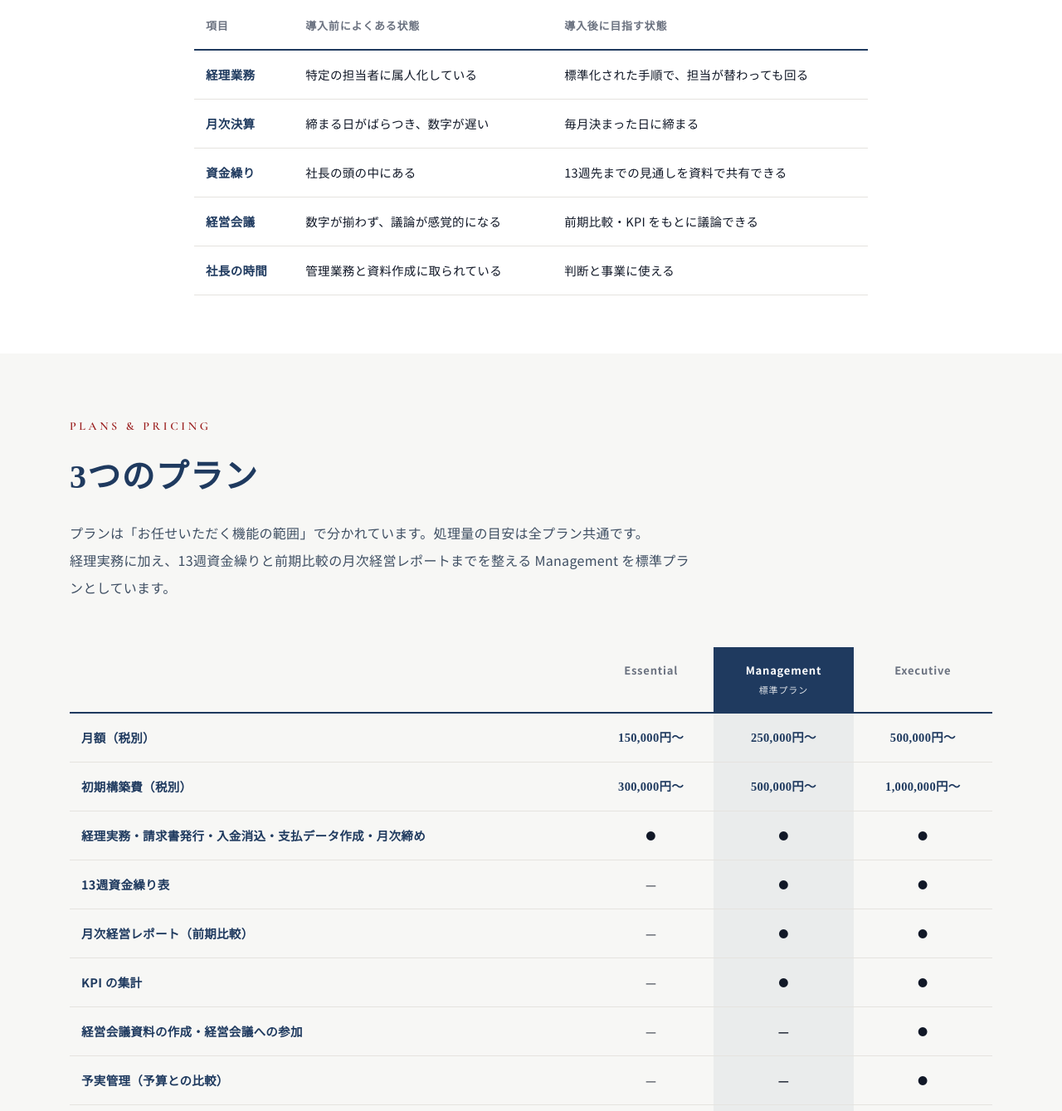
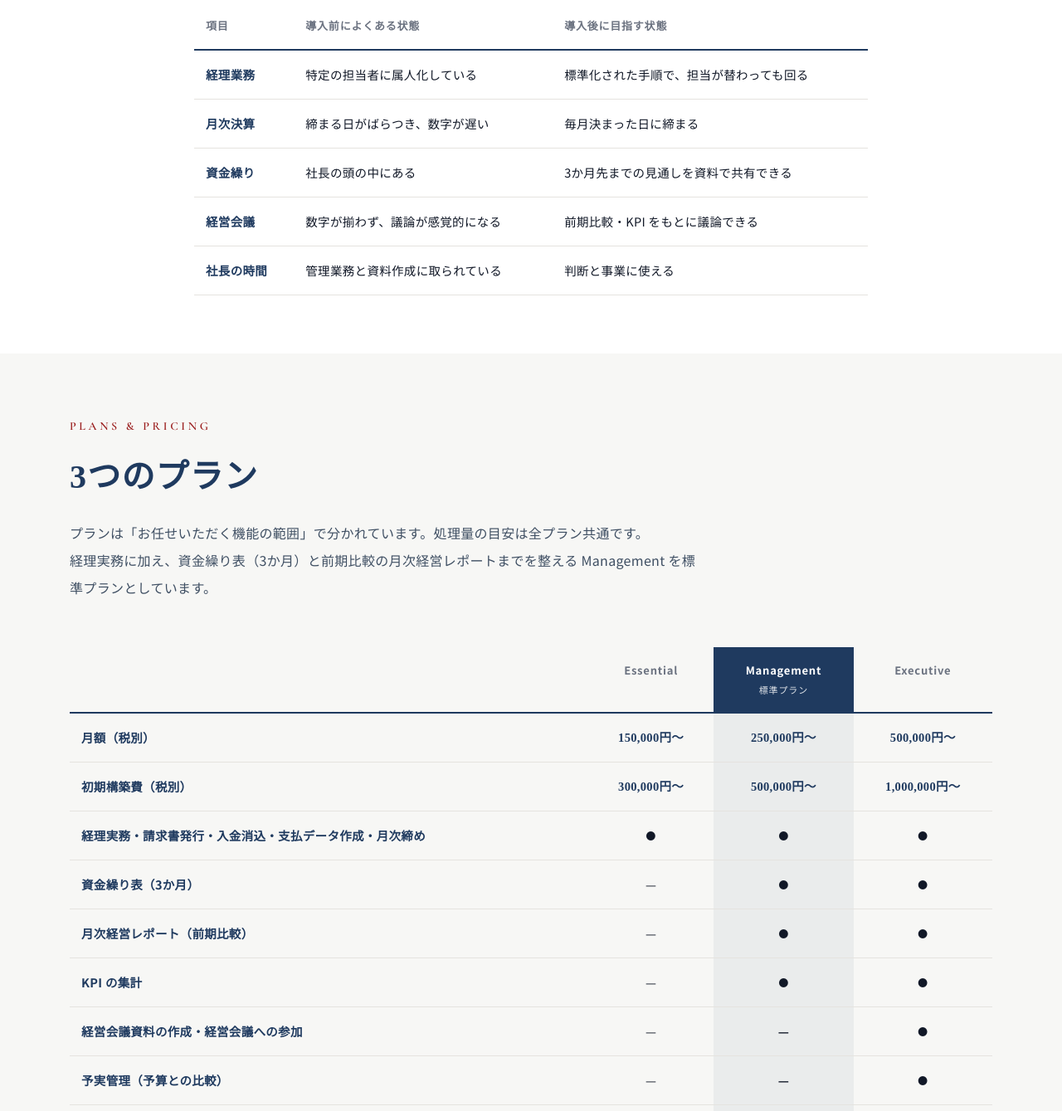
Before and after one commit to 1p-cpu/c-suite.co, a plain HTML site: page docs/services/bpo/index.html in a window 1280 px wide. Shown: the part 3377-4716 px from the top of the page at 83% size. Drawn offline with nearby package versions, Linux system fonts and the light colour scheme.

Commit message:
BPO LP: 「13週資金繰り表」を「資金繰り表（3か月）」に名称変更（本人指示）
Co-Authored-By: Claude Opus 5.5 <noreply@anthropic.com>
Claude-Session: https://claude.ai/code/session_01ULPT3rk25hVAmaCp2Q7XAB

```diff
--- a/docs/services/bpo/index.html
+++ b/docs/services/bpo/index.html
@@ -115,7 +115,7 @@
     </div>
     <div class="card-grid card-grid--3">
       <div class="card"><span class="card-label">01 — 経理</span><h3 class="card-title">日々の経理実務と月次締め</h3><ul class="card-list"><li>経理実務（仕訳入力）</li><li>請求書の発行</li><li>入金消込</li><li>支払データの作成</li><li>月次締め</li></ul></div>
-      <div class="card"><span class="card-label">02 — 財務</span><h3 class="card-title">資金の見通しを、資料で持つ</h3><ul class="card-list"><li>13週資金繰り表</li><li>金融機関向け資料の作成</li><li>財務改善の提案</li></ul></div>
+      <div class="card"><span class="card-label">02 — 財務</span><h3 class="card-title">資金の見通しを、資料で持つ</h3><ul class="card-list"><li>資金繰り表（3か月）</li><li>金融機関向け資料の作成</li><li>財務改善の提案</li></ul></div>
       <div class="card"><span class="card-label">03 — 経営管理</span><h3 class="card-title">数字を、経営判断の材料に</h3><ul class="card-list"><li>月次経営レポート（前期比較）</li><li>KPI の集計</li><li>予実管理（予算との比較）</li><li>経営会議資料・会議への参加</li></ul></div>
     </div>
     <p class="note" style="margin-top:20px;">ご利用いただける機能はプランにより異なります（<a href="#plans">プラン比較</a>）。</p>
@@ -149,7 +149,7 @@
         <tbody>
           <tr><td>経理業務</td><td>特定の担当者に属人化している</td><td>標準化された手順で、担当が替わっても回る</td></tr>
           <tr><td>月次決算</td><td>締まる日がばらつき、数字が遅い</td><td>毎月決まった日に締まる</td></tr>
-          <tr><td>資金繰り</td><td>社長の頭の中にある</td><td>13週先までの見通しを資料で共有できる</td></tr>
+          <tr><td>資金繰り</td><td>社長の頭の中にある</td><td>3か月先までの見通しを資料で共有できる</td></tr>
           <tr><td>経営会議</td><td>数字が揃わず、議論が感覚的になる</td><td>前期比較・KPI をもとに議論できる</td></tr>
           <tr><td>社長の時間</td><td>管理業務と資料作成に取られている</td><td>判断と事業に使える</td></tr>
         </tbody>
@@ -163,7 +163,7 @@
     <div class="section-head">
       <span class="sec-label">Plans &amp; Pricing</span>
       <h2 class="section-title">3つのプラン</h2>
-      <p class="section-sub">プランは「お任せいただく機能の範囲」で分かれています。処理量の目安は全プラン共通です。<br class="pc-br" />経理実務に加え、13週資金繰りと前期比較の月次経営レポートまでを整える Management を標準プランとしています。</p>
+      <p class="section-sub">プランは「お任せいただく機能の範囲」で分かれています。処理量の目安は全プラン共通です。<br class="pc-br" />経理実務に加え、資金繰り表（3か月）と前期比較の月次経営レポートまでを整える Management を標準プランとしています。</p>
     </div>
     <p class="bpo-scroll-hint">表は横にスクロールできます →</p>
     <div class="table-wrap">
@@ -173,7 +173,7 @@
           <tr><td>月額（税別）</td><td class="price">150,000円〜</td><td class="price">250,000円〜</td><td class="price">500,000円〜</td></tr>
           <tr><td>初期構築費（税別）</td><td class="price">300,000円〜</td><td class="price">500,000円〜</td><td class="price">1,000,000円〜</td></tr>
           <tr><td>経理実務・請求書発行・入金消込・支払データ作成・月次締め</td><td>●</td><td>●</td><td>●</td></tr>
-          <tr><td>13週資金繰り表</td><td>—</td><td>●</td><td>●</td></tr>
+          <tr><td>資金繰り表（3か月）</td><td>—</td><td>●</td><td>●</td></tr>
           <tr><td>月次経営レポート（前期比較）</td><td>—</td><td>●</td><td>●</td></tr>
           <tr><td>KPI の集計</td><td>—</td><td>●</td><td>●</td></tr>
           <tr><td>経営会議資料の作成・経営会議への参加</td><td>—</td><td>—</td><td>●</td></tr>
@@ -203,7 +203,7 @@
         <li>請求書の発行（金額・送付先は御社が確定）</li>
         <li>入金消込・未入金の検知</li>
         <li>支払データの作成（承認・振込は御社）</li>
-        <li>13週資金繰り・月次経営レポート（前期比較）・KPI（Management 以上）</li>
+        <li>資金繰り表（3か月）・月次経営レポート（前期比較）・KPI（Management 以上）</li>
         <li>予実管理・経営会議資料・金融機関向け資料（Executive）</li>
       </ul></div>
       <div class="fit-box fit-box--no"><h3>対象外の業務</h3><ul>
```
Also changed, not shown: src/pages/11_services_bpo.html (+5 -5 lines).
